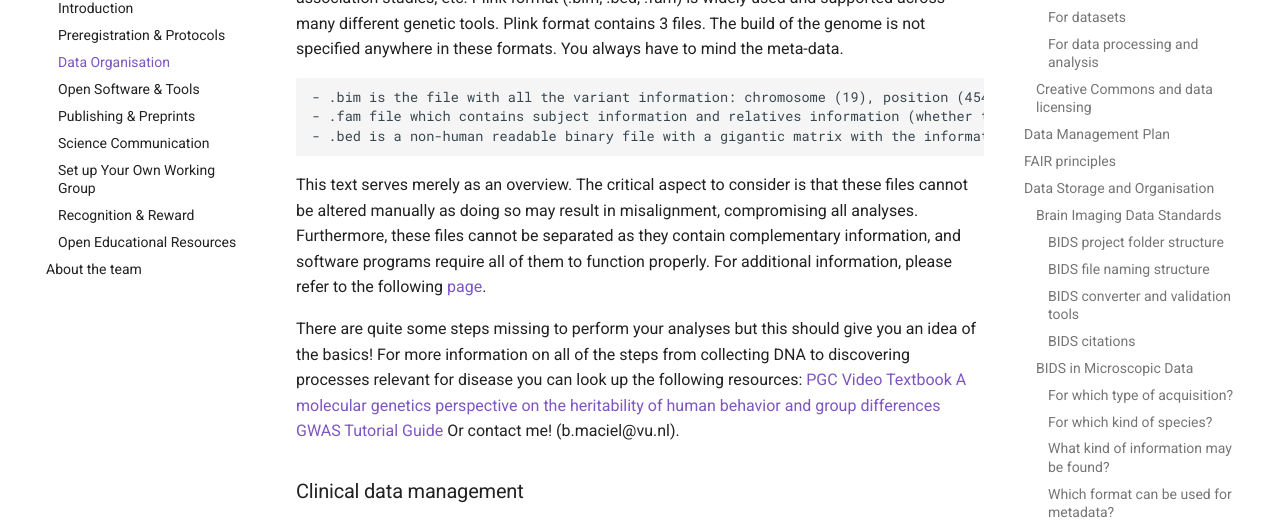
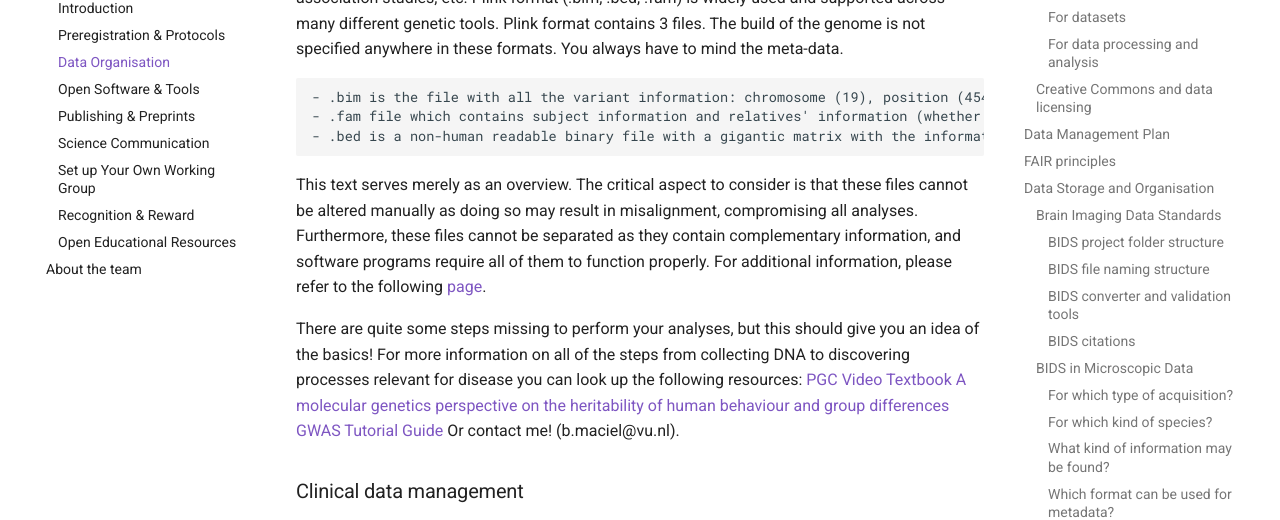
Before and after one commit to ANW-Open-Science/Open-Science-Guidebook-for-Neuroscientists, an MkDocs documentation site: the page built from docs/tabs/3-data_organisation.md, in a window 1280 px wide and 900 px high, scrolled down 7589 px. Shown: the part 172-692 px from the top of the window. Built offline with MkDocs 1.6.1 and Material for MkDocs 9.7.7, drawn with Linux system fonts in a browser that asks for light colours.

Commit message:
fixed typo's in ch3

```diff
--- a/docs/tabs/3-data_organisation.md
+++ b/docs/tabs/3-data_organisation.md
@@ -141,19 +141,19 @@
 SNP arrays can be seen as a bunch of lightbulbs on a plate: if the SNP is present, the well lights up, if it isn’t present, it doesn’t. This information is usually stored in VCF (variant call format) files. The first step of every genetic analysis pipeline is quality control of these reads and hard-calling them, that is, make the good quality SNPs a 0 (absent) or a 1 (present). For more information on quality control, see [this video]( https://www.youtube.com/watch?v=xkA0qRxfDLs).
 
 #### **Genomic builds**
-One of the most crucial aspects to consider when handling a VCF file is the genomic build on which it is founded. The genomic build is a different reindexing of the genome. This has consequences for  genomic positions and SNP IDs (and rsIDs). There are two main builds, equally used, GRCh37 and GRCh38. Most of the newer big datasets are using GRCh38 but a lot of the data is still in build GRCh37. The same APOE SNP is 19:44908822:C_T in GRCh38 and 19:45412079:C_T in GRCh37, which can lead to major interpretation errors! Here’s [a video]( https://www.youtube.com/watch?v=DeZTPCOKZrg) with more information on genomic builds.
+One of the most crucial aspects to consider when handling a VCF file is the genomic build on which it is founded. The genomic build is a different reindexing of the genome. This has consequences for genomic positions and SNP IDs (and rsIDs). There are two main builds, equally used, GRCh37 and GRCh38. Most of the newer big datasets are using GRCh38 but a lot of the data is still in build GRCh37. The same APOE SNP is 19:44908822:C_T in GRCh38 and 19:45412079:C_T in GRCh37, which can lead to major interpretation errors! Here’s [a video]( https://www.youtube.com/watch?v=DeZTPCOKZrg) with more information on genomic builds.
 
 Once you have hard-called the SNP data as described above, they can be stored in VCF format or transferred to a more optimised binary format like the plink format. Plink is a popular state-of-the-art tool in statistical genetics that allows you to do all sorts of quality control, genome-wide association studies, etc. Plink format (.bim, .bed, .fam) is widely used and supported across many different genetic tools. Plink format contains 3 files. The build of the genome is not specified anywhere in these formats. You always have to mind the meta-data.
 
 	- .bim is the file with all the variant information: chromosome (19), position (45412079), name (19:45412079:C_T), reference allele (C) and alternative allele (T). You can use the information of this file to check the build. Look for the chromosome and position of some SNPs in dbSNP to see whether they match build GRhC37 or 38.
-	- .fam file which contains subject information and relatives information (whether the subject has any relatives in the sample).
+	- .fam file which contains subject information and relatives' information (whether the subject has any relatives in the sample).
 	- .bed is a non-human readable binary file with a gigantic matrix with the information of your subjects (rows are SNPs, columns are subjects).
 
 This text serves merely as an overview. The critical aspect to consider is that these files cannot be altered manually as doing so may result in misalignment, compromising all analyses. Furthermore, these files cannot be separated as they contain complementary information, and software programs require all of them to function properly. For additional information, please refer to the following [page](https://www.cog-genomics.org/plink/1.9/formats#fam).
 
-There are quite some steps missing to perform your analyses but this should give you an idea of the basics! For more information on all of the steps from collecting DNA to discovering processes relevant for disease you can look up the following resources:
+There are quite some steps missing to perform your analyses, but this should give you an idea of the basics! For more information on all of the steps from collecting DNA to discovering processes relevant for disease you can look up the following resources:
 [PGC Video Textbook](https://pgcanalytics.github.io/pgcvideotextbook/)
-[A molecular genetics perspective on the heritability of human behavior and group differences](http://gusevlab.org/projects/hsq/)
+[A molecular genetics perspective on the heritability of human behaviour and group differences](http://gusevlab.org/projects/hsq/)
 [GWAS Tutorial Guide](https://cloufield.github.io/GWASTutorial/)
 Or contact me! (b.maciel@vu.nl).
 
```
